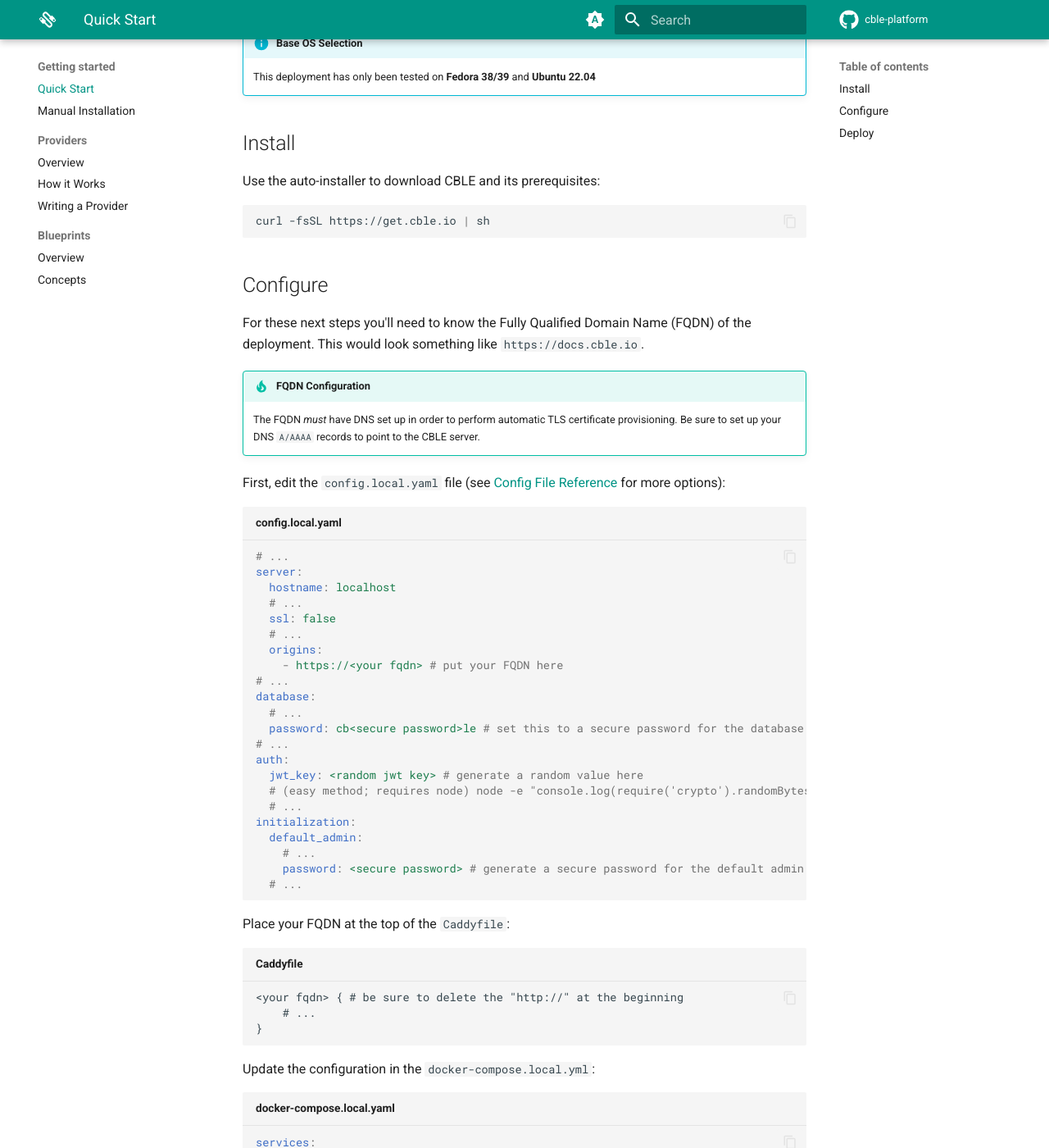
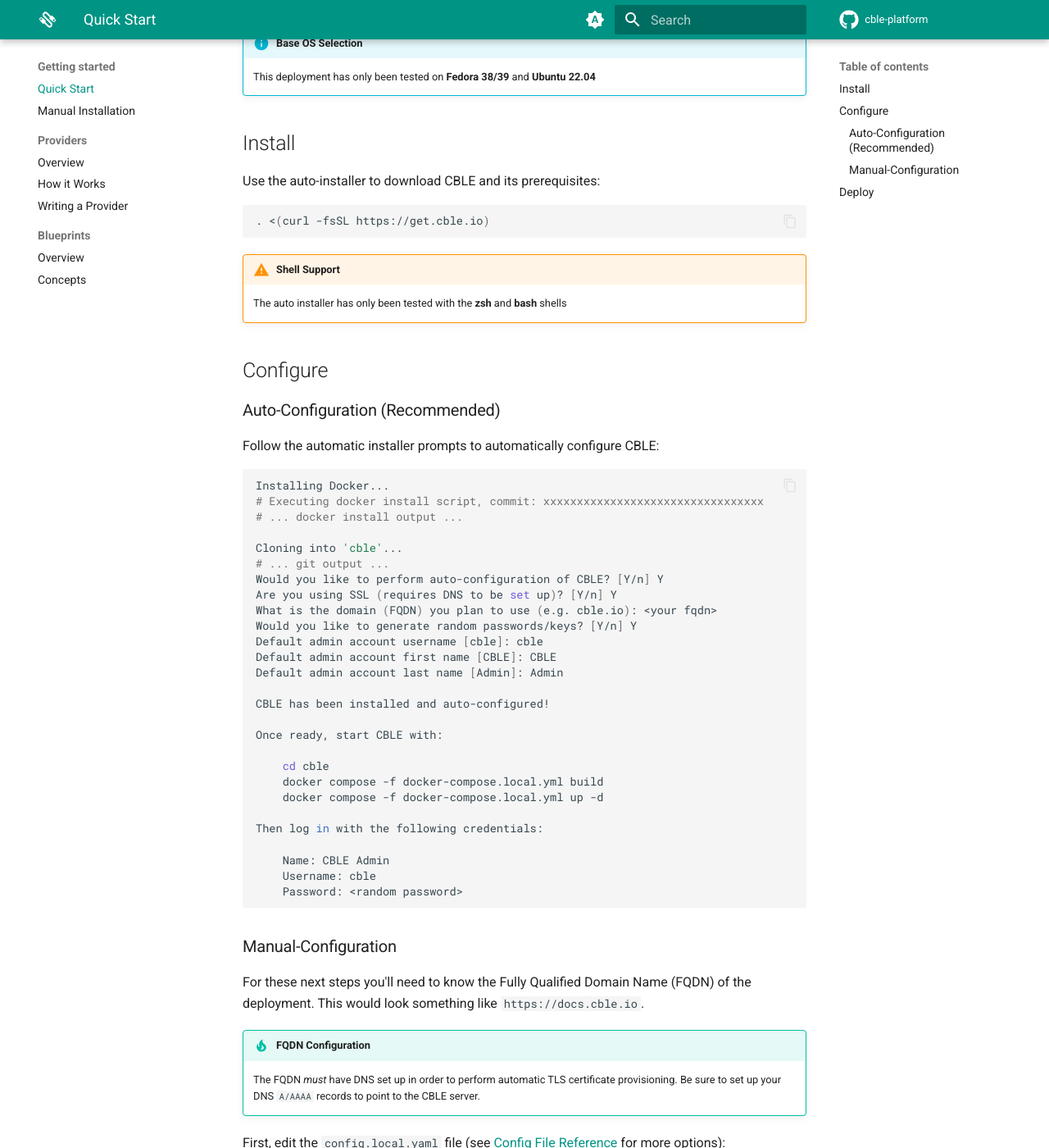
Before and after one commit to cble-platform/docs, an MkDocs documentation site: the page built from docs/getting-started/quick-start.md, in a window 1280 px wide and 1400 px high, scrolled down 194 px. Shown: the whole window at 82% size. Built offline with MkDocs 1.6.1 and Material for MkDocs 9.7.7, drawn with Linux system fonts in a browser that asks for light colours; the version menu is left out; some of the changed text lies outside the part shown.

Commit message:
Add auto installer instructions

````diff
--- a/docs/getting-started/quick-start.md
+++ b/docs/getting-started/quick-start.md
@@ -9,10 +9,50 @@
 Use the auto-installer to download CBLE and its prerequisites:
 
 ```shell
-curl -fsSL https://get.cble.io | sh
+. <(curl -fsSL https://get.cble.io)
 ```
 
+!!! warning "Shell Support"
+
+    The auto installer has only been tested with the **zsh** and **bash** shells
+
 ## Configure
+
+### Auto-Configuration (Recommended)
+
+Follow the automatic installer prompts to automatically configure CBLE:
+
+```shell
+Installing Docker...
+# Executing docker install script, commit: xxxxxxxxxxxxxxxxxxxxxxxxxxxxxxxxx
+# ... docker install output ...
+
+Cloning into 'cble'...
+# ... git output ...
+Would you like to perform auto-configuration of CBLE? [Y/n] Y
+Are you using SSL (requires DNS to be set up)? [Y/n] Y
+What is the domain (FQDN) you plan to use (e.g. cble.io): <your fqdn>
+Would you like to generate random passwords/keys? [Y/n] Y
+Default admin account username [cble]: cble
+Default admin account first name [CBLE]: CBLE
+Default admin account last name [Admin]: Admin
+
+CBLE has been installed and auto-configured!
+
+Once ready, start CBLE with:
+
+    cd cble
+    docker compose -f docker-compose.local.yml build
+    docker compose -f docker-compose.local.yml up -d
+
+Then log in with the following credentials:
+
+    Name: CBLE Admin
+    Username: cble
+    Password: <random password>
+```
+
+### Manual-Configuration
 
 For these next steps you'll need to know the Fully Qualified Domain Name (FQDN) of the deployment. This
 would look something like `https://docs.cble.io`.
@@ -28,16 +68,16 @@
 ```yaml title="config.local.yaml"
 # ...
 server:
-  hostname: localhost
+  hostname: <your fqdn>
   # ...
-  ssl: false
+  ssl: true # enable this to auto-provision a TLS certificate
   # ...
   origins:
     - https://<your fqdn> # put your FQDN here
 # ...
 database:
   # ...
-  password: cb<secure password>le # set this to a secure password for the database
+  password: <secure password> # set this to a secure password for the database
 # ...
 auth:
   jwt_key: <random jwt key> # generate a random value here
````
